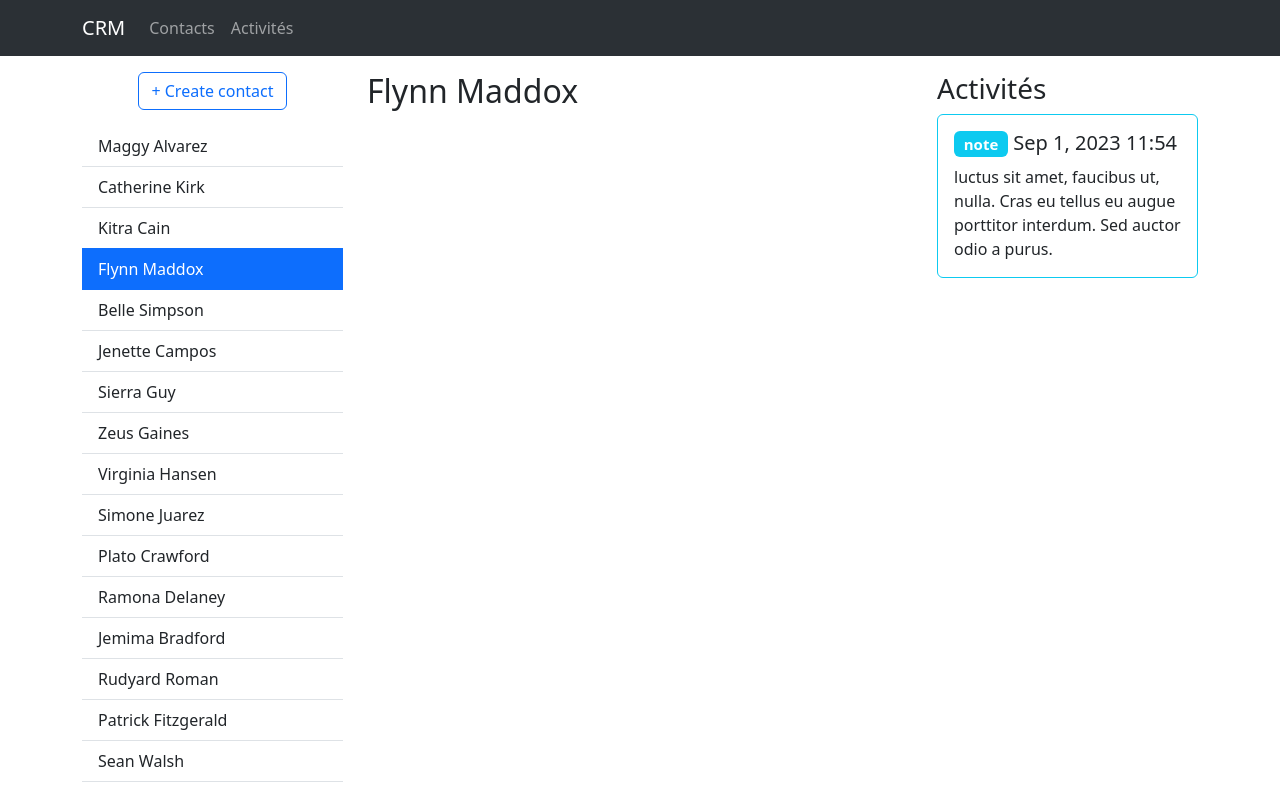
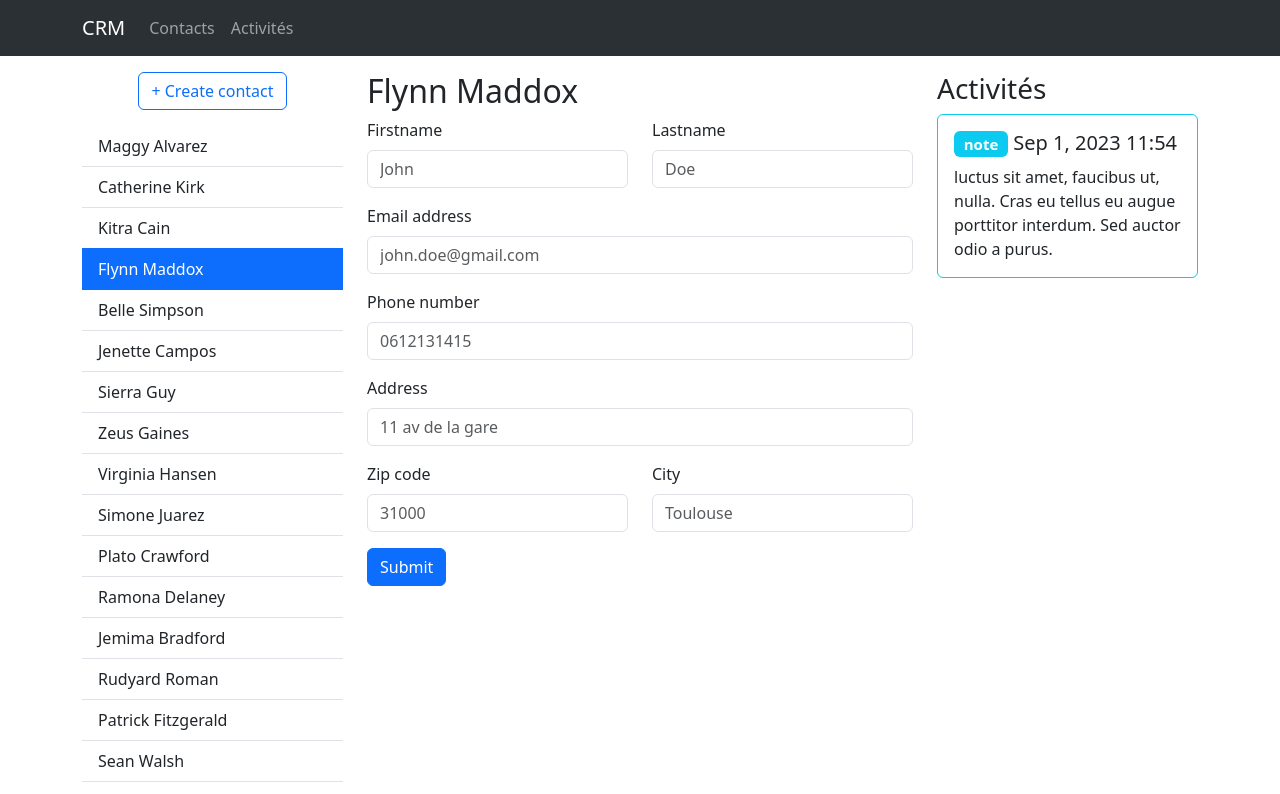
Before and after one commit to b2l/tp_react_avance, a React (Create React App) app: page / in a window 1280 px wide. Shown: the top 794 px of the page. Built offline with nearby package versions, Linux system fonts and the light colour scheme.

Commit message:
Extract components and create form

```diff
--- a/src/App.jsx
+++ b/src/App.jsx
@@ -3,18 +3,17 @@ import {
   Nav,
   Container,
   Navbar,
-  ListGroup,
-  ListGroupItem,
   Row,
   Col,
-  Badge,
-  Card,
   Button,
   Stack,
 } from "react-bootstrap";
 import data from "./contacts.json";
+import { ContactList } from "ContactList";
+import { ContactForm } from "ContactForm";
+import { ContactActivities } from "ContactActivities";
 
-function getBg(type) {
+export function getBg(type) {
   switch (type) {
     case "note": {
       return "info";
@@ -30,13 +29,13 @@ function getBg(type) {
   }
 }
 
-const activeContact = data.contacts[3]
+const activeContact = data.contacts[3];
 
 function App() {
   return (
     <Stack gap={3}>
       <Navbar className="bg-body-tertiary" data-bs-theme="dark">
-        <Container fluid='lg'>
+        <Container fluid="lg">
           <Navbar.Brand href="#home">CRM</Navbar.Brand>
           <Navbar.Toggle aria-controls="basic-navbar-nav" />
           <Navbar.Collapse id="basic-navbar-nav">
@@ -47,39 +46,25 @@ function App() {
           </Navbar.Collapse>
         </Container>
       </Navbar>
-      <Container fluid='lg'>
+      <Container fluid="lg">
         <Row>
           <Col xs={3}>
             <Stack gap={3}>
-            <Button variant="outline-primary" style={{margin: 'auto', display: 'block'}}>+ Create contact</Button>
-              <ListGroup variant="flush">
-                {data.contacts.map((contact) => (
-                  <ListGroupItem active={contact.id ===activeContact.id} key={contact.id}>
-                    {contact.firstname} {contact.lastname}
-                  </ListGroupItem>
-                ))}
-              </ListGroup>
-              </Stack>
+              <Button
+                variant="outline-primary"
+                style={{ margin: "auto", display: "block" }}
+              >
+                + Create contact
+              </Button>
+              <ContactList activeContact={activeContact} />
+            </Stack>
           </Col>
           <Col>
-            <main>
-              <h2>{activeContact.firstname} {activeContact.lastname}</h2>
-            </main>
+            <ContactForm activeContact={activeContact} />
           </Col>
           <Col xs={3}>
             <h3>Activités</h3>
-            {data.activities
-              .filter((activity) => activity.contactId === activeContact.id)
-              .map((activity) => (
-                <Card body border={getBg(activity.type)} key={activity.id}>
-                  <Card.Title>
-                    <Badge bg={getBg(activity.type)}>{activity.type}</Badge>
-                    {' '}
-                    {activity.date}
-                  </Card.Title>
-                  <Card.Text>{activity.note}</Card.Text>
-                </Card>
-              ))}
+            <ContactActivities activeContact={activeContact} />
           </Col>
         </Row>
       </Container>
--- /dev/null
+++ b/src/ContactActivities.jsx
@@ -0,0 +1,25 @@
+import React from "react";
+import {
+  Badge,
+  Card, Stack
+} from "react-bootstrap";
+import data from "./contacts.json";
+import { getBg } from "App";
+
+export function ContactActivities({activeContact}) {
+  return (
+    <Stack>
+      {data.activities
+        .filter((activity) => activity.contactId === activeContact.id)
+        .map((activity) => (
+          <Card body border={getBg(activity.type)} key={activity.id}>
+            <Card.Title>
+              <Badge bg={getBg(activity.type)}>{activity.type}</Badge>{" "}
+              {activity.date}
+            </Card.Title>
+            <Card.Text>{activity.note}</Card.Text>
+          </Card>
+        ))}
+    </Stack>
+  );
+}
--- /dev/null
+++ b/src/ContactForm.jsx
@@ -0,0 +1,52 @@
+import React from "react";
+import { Button, Col, Form, Row, Stack } from "react-bootstrap";
+const { Group, Label, Control } = Form;
+
+export function ContactForm({ activeContact }) {
+  return (
+    <Stack>
+      <h2>
+        {activeContact.firstname} {activeContact.lastname}
+      </h2>
+      <Form>
+        <Row>
+          <Group as={Col} className="mb-3" controlId="formBasicFirstname">
+            <Label>Firstname</Label>
+            <Control type="text" placeholder="John" />
+          </Group>
+          <Group as={Col} className="mb-3" controlId="formBasicLastname">
+            <Label>Lastname</Label>
+            <Control type="text" placeholder="Doe" />
+          </Group>
+        </Row>
+        <Group className="mb-3" controlId="formBasicEmail">
+          <Label>Email address</Label>
+          <Control type="email" placeholder="john.doe@gmail.com" />
+        </Group>
+        <Group className="mb-3" controlId="formBasicPhone">
+          <Label>Phone number</Label>
+          <Control type="text" placeholder="0612131415" />
+        </Group>
+        <Row>
+          <Group as={Col} className="mb-3" controlId="formBasicAddress">
+            <Label>Address</Label>
+            <Control type="text" placeholder="11 av de la gare" />
+          </Group>
+        </Row>
+        <Row>
+          <Group as={Col} className="mb-3" controlId="formBasicZipCode">
+            <Label>Zip code</Label>
+            <Control type="text" placeholder="31000" />
+          </Group>
+          <Group as={Col} className="mb-3" controlId="formBasicCity">
+            <Label>City</Label>
+            <Control type="text" placeholder="Toulouse" />
+          </Group>
+        </Row>
+        <Button variant="primary" type="submit">
+          Submit
+        </Button>
+      </Form>
+    </Stack>
+  );
+}
--- /dev/null
+++ b/src/ContactList.jsx
@@ -0,0 +1,16 @@
+import React from "react";
+import {
+  ListGroup,
+  ListGroupItem
+} from "react-bootstrap";
+import data from "./contacts.json";
+
+export function ContactList({activeContact}) {
+  return (<ListGroup variant="flush">
+    {data.contacts.map((contact) => (
+      <ListGroupItem active={contact.id === activeContact.id} key={contact.id}>
+        {contact.firstname} {contact.lastname}
+      </ListGroupItem>
+    ))}
+  </ListGroup>);
+}
```
